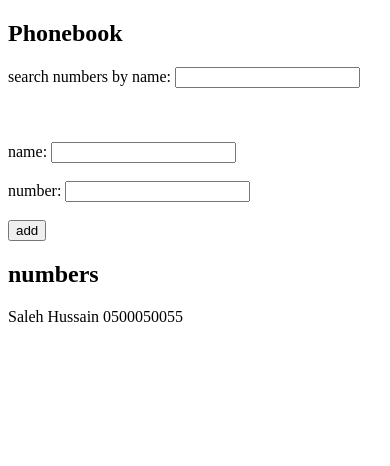
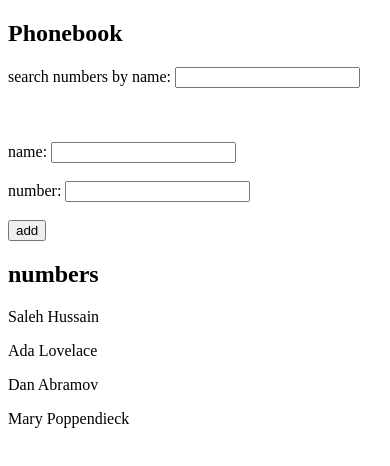
Before and after one commit to ProgSaleh/fullstackopen2022, a React (Create React App) app in the folder part2/: page / in a window 390 px wide. Shown: the top 466 px of the page. Built offline with nearby package versions, Linux system fonts and the light colour scheme; data requests are answered from the project's data file.

Commit message:
2.11: The Phonebook Step6

```diff
--- a/part2/src/App.js
+++ b/part2/src/App.js
@@ -1,17 +1,24 @@
-import { useState } from "react";
+import { useState, useEffect } from "react";
 import Form from "./components/Form";
 import Person from "./components/Person";
 import SearchField from "./components/SearchField";
+import axios from "axios";
 
 // already refactored!
 
 const App = () => {
-  const [persons, setPersons] = useState([
-    { name: "Saleh Hussain", phone: "0500050055" },
-  ]);
+  const [persons, setPersons] = useState([]);
   const [newName, setNewName] = useState("");
   const [newNumber, setNewNumber] = useState("");
   const [searchField, setSearchField] = useState("");
+
+  useEffect(() => {
+    axios.get("http://localhost:3001/persons").then((res) => {
+      if (res.data.length) {
+        setPersons(res.data);
+      }
+    });
+  }, []);
 
   const addPerson = (event) => setNewName(event.target.value);
 
```
